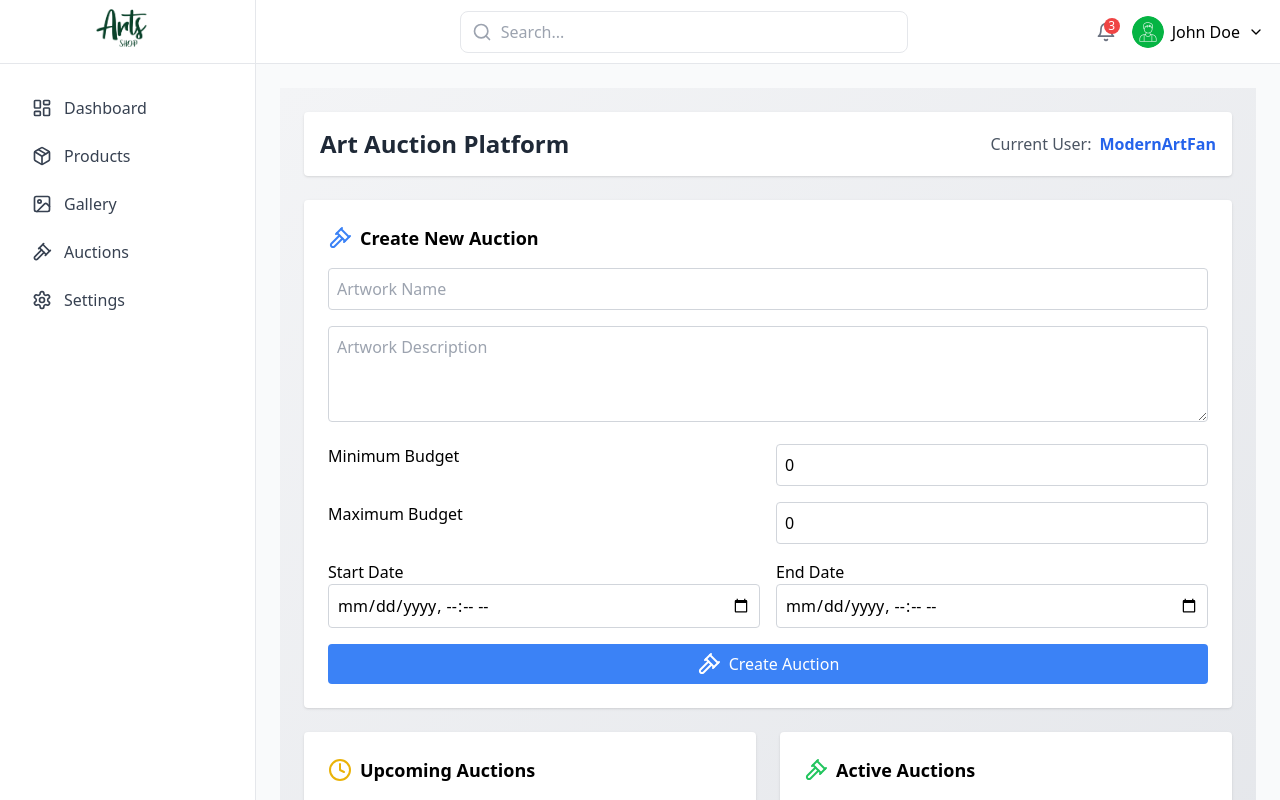
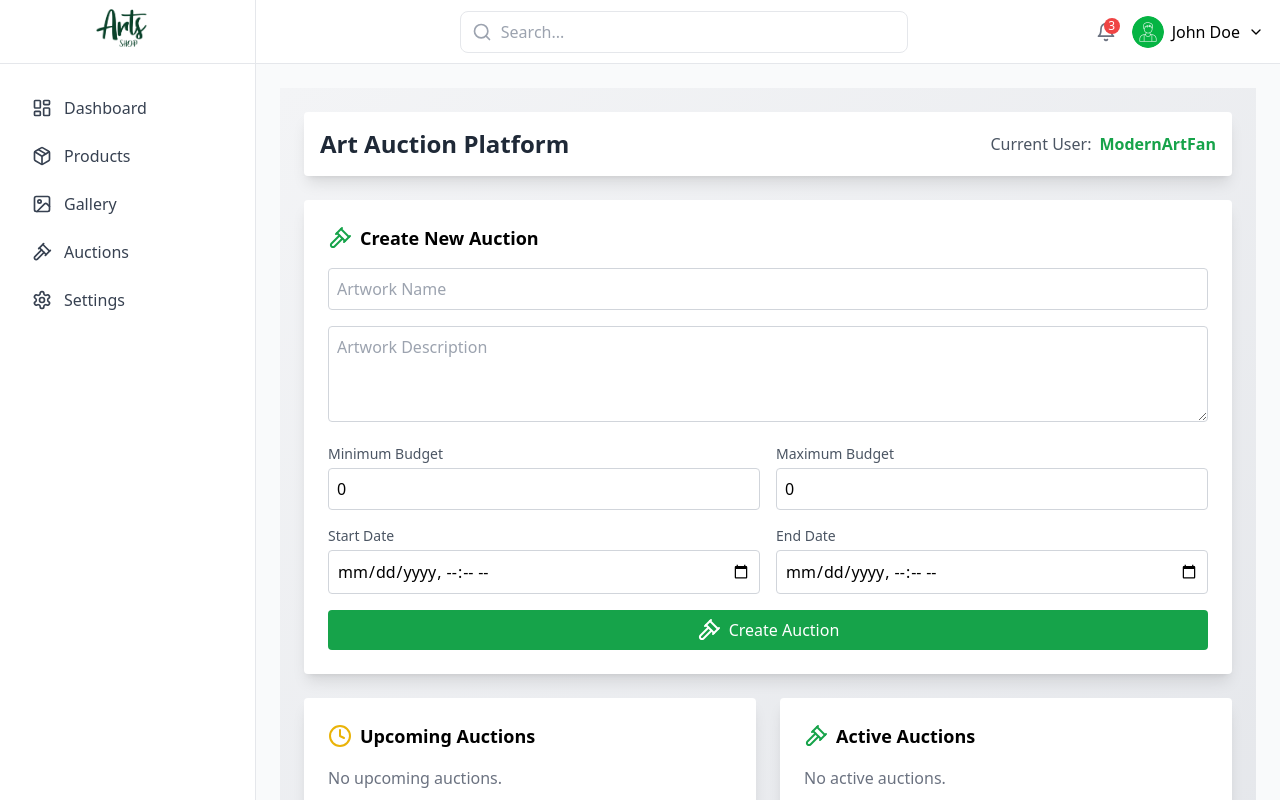
Before and after one commit to ArtEcommercePlatform/Artztall-front-end, a React (Vite) app: page /artisan/auctions in a window 1280 px wide. Built offline with nearby package versions, Linux system fonts and the light colour scheme.

Commit message:
AuctionArtisanUpdate

```diff
--- a/src/pages/artisan/Auctions.tsx
+++ b/src/pages/artisan/Auctions.tsx
@@ -1,7 +1,7 @@
 import React, { useState, useEffect } from "react";
 import { Clock, Gavel, Trophy } from "lucide-react";
 
-// Types for better type safety
+// Types remain the same
 interface Auction {
   id: number;
   artwork: string;
@@ -35,7 +35,7 @@ const Auctions: React.FC = () => {
   const [notification, setNotification] = useState("");
   const [currentUser, setCurrentUser] = useState("Guest");
 
-  // Simulate user authentication
+  // Existing useEffect hooks remain the same
   useEffect(() => {
     const randomUsernames = [
       "ArtCollector123",
@@ -44,11 +44,10 @@ const Auctions: React.FC = () => {
       "ModernArtFan",
     ];
     setCurrentUser(
-      randomUsernames[Math.floor(Math.random() * randomUsernames.length)],
+      randomUsernames[Math.floor(Math.random() * randomUsernames.length)]
     );
   }, []);
 
-  // Advanced time tracking and auction status management
   useEffect(() => {
     const timer = setInterval(() => {
       const now = new Date();
@@ -61,7 +60,6 @@ const Auctions: React.FC = () => {
         if (now < startTime) {
           updatedStatus = "upcoming";
         } else if (now > endTime) {
-          // Check if reserve price was met
           updatedStatus =
             auction.highestBid >= auction.reservePrice ? "completed" : "failed";
         } else {
@@ -72,20 +70,19 @@ const Auctions: React.FC = () => {
       });
 
       setAuctions(updatedAuctions);
-    }, 60000); // Check every minute
+    }, 60000);
 
     return () => clearInterval(timer);
   }, [auctions]);
 
-  // Handle form input changes
+  // Existing handlers remain the same
   const handleChange = (
-    e: React.ChangeEvent<HTMLInputElement | HTMLTextAreaElement>,
+    e: React.ChangeEvent<HTMLInputElement | HTMLTextAreaElement>
   ) => {
     const { name, value } = e.target;
     setFormData({ ...formData, [name]: value });
   };
 
-  // Create a new auction
   const handleCreateAuction = (e: React.FormEvent) => {
     e.preventDefault();
     const newAuction: Auction = {
@@ -99,12 +96,11 @@ const Auctions: React.FC = () => {
 
     setAuctions([...auctions, newAuction]);
     showNotification(
-      `Auction for "${newAuction.artwork}" created successfully!`,
+      `Auction for "${newAuction.artwork}" created successfully!`
     );
     resetForm();
   };
 
-  // Place a bid on an auction
   const placeBid = (auctionId: number, bidAmount: number) => {
     const auction = auctions.find((a) => a.id === auctionId);
 
@@ -129,20 +125,18 @@ const Auctions: React.FC = () => {
               { bidder: currentUser, amount: bidAmount, timestamp: Date.now() },
             ],
           }
-        : a,
+        : a
     );
 
     setAuctions(updatedAuctions);
     showNotification(`Bid of $${bidAmount} placed successfully!`);
   };
 
-  // Show notification with auto-dismiss
   const showNotification = (message: string) => {
     setNotification(message);
     setTimeout(() => setNotification(""), 3000);
   };
 
-  // Reset form to initial state
   const resetForm = () => {
     setFormData({
       artwork: "",
@@ -165,20 +159,20 @@ const Auctions: React.FC = () => {
 
       <div className="container mx-auto space-y-6">
         {/* User Context */}
-        <div className="flex items-center justify-between p-4 bg-white rounded shadow">
+        <div className="flex items-center justify-between p-4 bg-white rounded shadow-lg hover:shadow-xl transition-shadow duration-300">
           <h1 className="text-2xl font-bold text-gray-800">
             Art Auction Platform
           </h1>
           <div className="flex items-center">
             <span className="mr-2 text-gray-600">Current User:</span>
-            <span className="font-semibold text-blue-600">{currentUser}</span>
+            <span className="font-semibold text-green-600">{currentUser}</span>
           </div>
         </div>
 
         {/* Create Auction Section */}
-        <div className="p-6 bg-white rounded shadow">
+        <div className="p-6 bg-white rounded shadow-lg hover:shadow-xl transition-shadow duration-300">
           <h2 className="flex items-center mb-4 text-lg font-bold">
-            <Gavel className="mr-2 text-blue-500" />
+            <Gavel className="mr-2 text-green-600" />
             Create New Auction
           </h2>
           <form onSubmit={handleCreateAuction} className="space-y-4">
@@ -188,7 +182,7 @@ const Auctions: React.FC = () => {
               placeholder="Artwork Name"
               value={formData.artwork}
               onChange={handleChange}
-              className="w-full p-2 border border-gray-300 rounded"
+              className="w-full p-2 border border-gray-300 rounded focus:outline-none focus:ring-2 focus:ring-green-500"
               required
             />
             <textarea
@@ -196,61 +190,65 @@ const Auctions: React.FC = () => {
               placeholder="Artwork Description"
               value={formData.artworkDescription}
               onChange={handleChange}
-              className="w-full h-24 p-2 border border-gray-300 rounded"
+              className="w-full h-24 p-2 border border-gray-300 rounded focus:outline-none focus:ring-2 focus:ring-green-500"
             />
 
             <div className="grid grid-cols-2 gap-4">
-              <p>Minimum Budget</p>
+              <div>
+                <p className="text-sm text-gray-600 mb-1">Minimum Budget</p>
                 <input
                   type="number"
                   name="minimumBid"
                   placeholder="Minimum Bid"
                   value={formData.minimumBid}
                   onChange={handleChange}
-                className="w-full p-2 border border-gray-300 rounded"
+                  className="w-full p-2 border border-gray-300 rounded focus:outline-none focus:ring-2 focus:ring-green-500"
                   min="0"
                   required
                 />
-              <p>Maximum Budget</p>
+              </div>
+              <div>
+                <p className="text-sm text-gray-600 mb-1">Maximum Budget</p>
                 <input
                   type="number"
                   name="reservePrice"
                   placeholder="Reserve Price"
                   value={formData.reservePrice}
                   onChange={handleChange}
-                className="w-full p-2 border border-gray-300 rounded"
+                  className="w-full p-2 border border-gray-300 rounded focus:outline-none focus:ring-2 focus:ring-green-500"
                   min="0"
                   required
                 />
               </div>
+            </div>
 
             <div className="grid grid-cols-2 gap-4">
               <div>
-                <p>Start Date</p>
+                <p className="text-sm text-gray-600 mb-1">Start Date</p>
                 <input
                   type="datetime-local"
                   name="startTime"
                   value={formData.startTime}
                   onChange={handleChange}
-                  className="w-full p-2 border border-gray-300 rounded"
+                  className="w-full p-2 border border-gray-300 rounded focus:outline-none focus:ring-2 focus:ring-green-500"
                   required
                 />
               </div>
               <div>
-                <p className="items-center justify-center">End Date</p>
+                <p className="text-sm text-gray-600 mb-1">End Date</p>
                 <input
                   type="datetime-local"
                   name="endTime"
                   value={formData.endTime}
                   onChange={handleChange}
-                  className="w-full p-2 border border-gray-300 rounded"
+                  className="w-full p-2 border border-gray-300 rounded focus:outline-none focus:ring-2 focus:ring-green-500"
                   required
                 />
               </div>
             </div>
             <button
               type="submit"
-              className="flex items-center justify-center w-full p-2 text-white bg-blue-500 rounded hover:bg-blue-600"
+              className="flex items-center justify-center w-full p-2 text-white bg-green-600 rounded hover:bg-green-700 transition-colors duration-300"
             >
               <Gavel className="mr-2" /> Create Auction
             </button>
@@ -258,7 +256,7 @@ const Auctions: React.FC = () => {
         </div>
 
         <div className="grid gap-6 md:grid-cols-2">
-          <div className="p-6 bg-white rounded shadow">
+          <div className="p-6 bg-white rounded shadow-lg hover:shadow-xl transition-shadow duration-300">
             <h2 className="flex items-center mb-4 text-lg font-bold">
               <Clock className="mr-2 text-yellow-500" />
               Upcoming Auctions
@@ -269,7 +267,7 @@ const Auctions: React.FC = () => {
                 .map((auction) => (
                   <div
                     key={auction.id}
-                    className="py-4 border-b border-gray-200"
+                    className="p-4 border border-gray-100 rounded-lg hover:border-green-200 transition-all duration-300"
                   >
                     <h3 className="font-semibold text-gray-800">
                       {auction.artwork}
@@ -290,9 +288,9 @@ const Auctions: React.FC = () => {
             )}
           </div>
 
-          <div className="p-6 bg-white rounded shadow">
+          <div className="p-6 bg-white rounded shadow-lg hover:shadow-xl transition-shadow duration-300">
             <h2 className="flex items-center mb-4 text-lg font-bold">
-              <Gavel className="mr-2 text-green-500" />
+              <Gavel className="mr-2 text-green-600" />
               Active Auctions
             </h2>
             {auctions.filter((a) => a.status === "active").length > 0 ? (
@@ -301,7 +299,7 @@ const Auctions: React.FC = () => {
                 .map((auction) => (
                   <div
                     key={auction.id}
-                    className="py-4 border-b border-gray-200"
+                    className="p-4 border border-gray-100 rounded-lg hover:border-green-200 transition-all duration-300"
                   >
                     <h3 className="font-semibold text-gray-800">
                       {auction.artwork}
@@ -319,7 +317,7 @@ const Auctions: React.FC = () => {
                       onClick={() =>
                         placeBid(auction.id, auction.highestBid + 10)
                       }
-                      className="w-full p-2 mt-4 text-white bg-green-500 rounded hover:bg-green-600"
+                      className="w-full p-2 mt-4 text-white bg-green-600 rounded hover:bg-green-700 transition-colors duration-300"
                     >
                       Place Bid (${auction.highestBid + 10})
                     </button>
```
Lines whose indentation alone changed are shown as unchanged.
